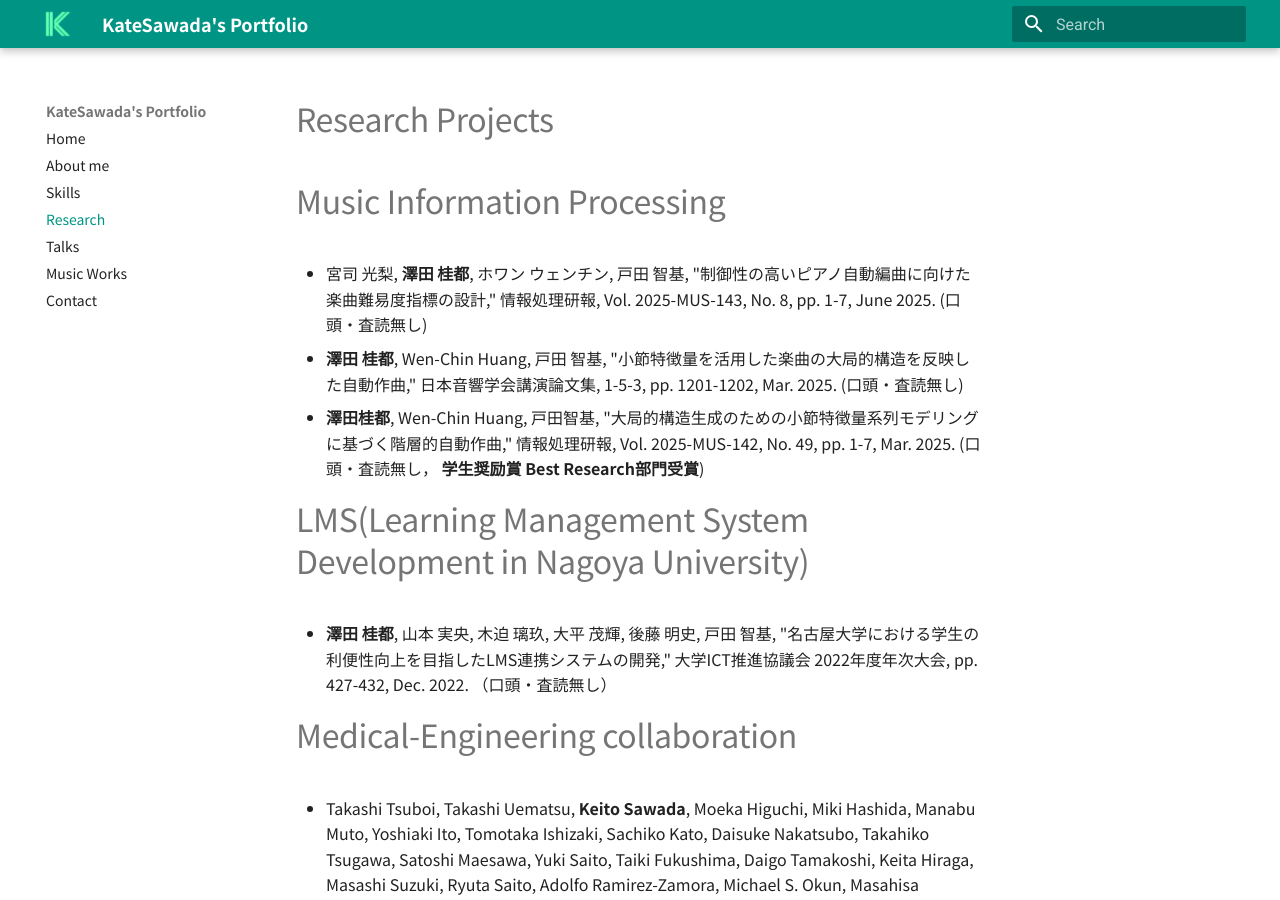
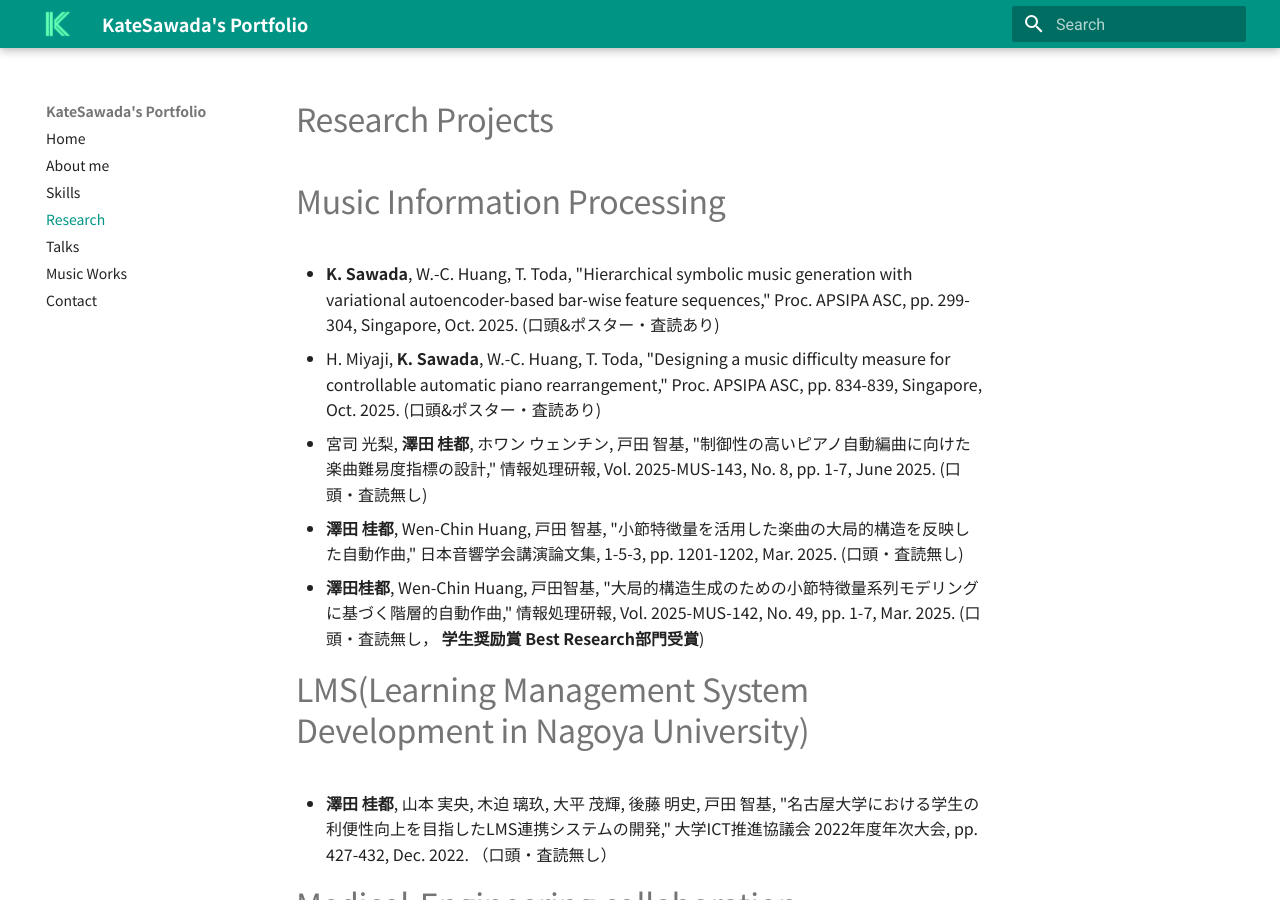
Before and after one commit to KateSawada/KateSawada.github.io, an MkDocs documentation site: the page built from docs/research.md, in a window 1280 px wide and 900 px high. Built offline with MkDocs 1.6.1 and Material for MkDocs 9.7.7, drawn with Linux system fonts in a browser that asks for light colours; nearby versions of some CDN libraries.

Commit message:
add apdipa

```diff
--- a/docs/research.md
+++ b/docs/research.md
@@ -5,6 +5,8 @@ title: Research Projects
 # Research Projects
 
 # Music Information Processing
+- **K. Sawada**, W.-C. Huang, T. Toda, "Hierarchical symbolic music generation with variational autoencoder-based bar-wise feature sequences," Proc. APSIPA ASC, pp. 299-304, Singapore, Oct. 2025. (口頭&ポスター・査読あり)
+- H. Miyaji, **K. Sawada**, W.-C. Huang, T. Toda, "Designing a music difficulty measure for controllable automatic piano rearrangement," Proc. APSIPA ASC, pp. 834-839, Singapore, Oct. 2025. (口頭&ポスター・査読あり)
 - 宮司 光梨, **澤田 桂都**, ホワン ウェンチン, 戸田 智基, "制御性の高いピアノ自動編曲に向けた楽曲難易度指標の設計," 情報処理研報, Vol. 2025-MUS-143, No. 8, pp. 1-7, June 2025. (口頭・査読無し)
 - **澤田 桂都**, Wen-Chin Huang, 戸田 智基, "小節特徴量を活用した楽曲の大局的構造を反映した自動作曲," 日本音響学会講演論文集, 1-5-3, pp. 1201-1202, Mar. 2025. (口頭・査読無し)
 - **澤田桂都**, Wen-Chin Huang, 戸田智基, "大局的構造生成のための小節特徴量系列モデリングに基づく階層的自動作曲," 情報処理研報, Vol. 2025-MUS-142, No. 49, pp. 1-7, Mar. 2025. (口頭・査読無し， **学生奨励賞 Best Research部門受賞**)
```
